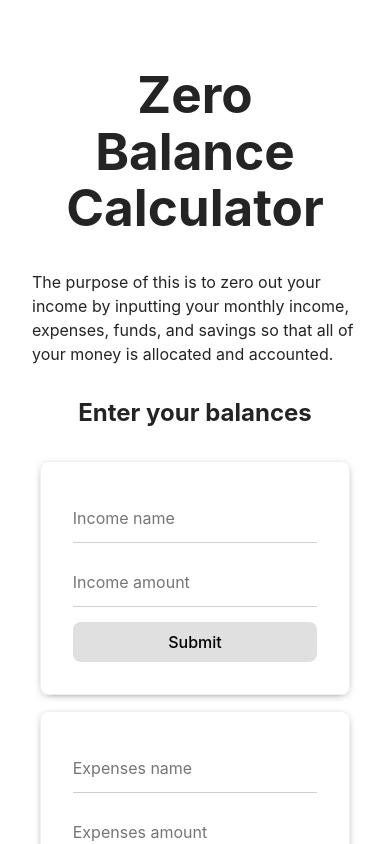
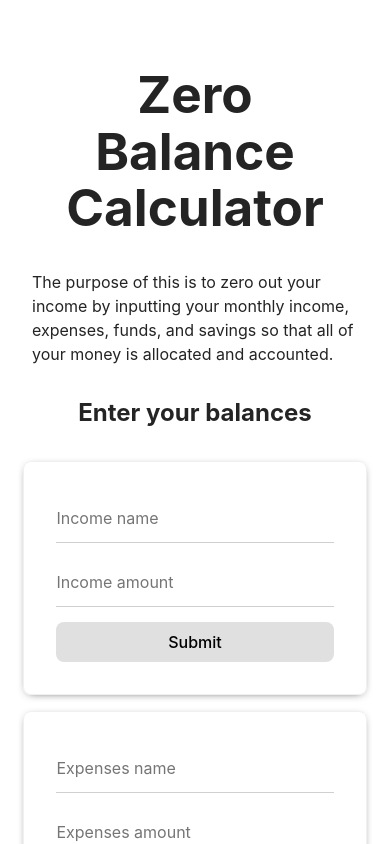
Before and after one commit to veralece/ZeroBalanceCalculator-Vue, a Vue app: page / in a window 390 px wide. Shown: the top 844 px of the page. Built offline with nearby package versions, Linux system fonts and the light colour scheme.

Commit message:
worked on error logic & balance view css

```diff
--- a/src/App.vue
+++ b/src/App.vue
@@ -1,51 +1,77 @@
 <script setup lang="ts">
 import { reactive } from 'vue';
-import { IBalanceState, IBalanceError, IBalance } from './interfaces/ZeroBalanceNamespace';
+import { IBalancePropertyError, IBalanceState, IBalanceError, IBalance, BALANCE_METHODS, BALANCE_TYPES, INITIAL_BALANCE_ERROR_STATE, INITIAL_BALANCE_STATE, IBalanceForm, BALANCE_TYPE_PROPERTY } from './ZeroBalanceNamespace';
 import BalanceForm from './components/BalanceForm.vue';
 import Balances from './components/Balances.vue';
-const BALANCE_TYPES = {
-  INCOME: 'income',
-  EXPENSES: 'expenses',
-  FUNDS: 'funds',
-  SAVINGS: 'savings'
-}
-const BALANCE_METHODS = {
-  ADD: 'add',
-  UPDATE: 'update',
-  DELETE: 'del'
-}
-const balanceState: IBalanceState = reactive({
-  income: [],
-  expenses: [],
-  funds: [],
-  savings: []
-});
+import CreateUniqueID from './hooks/uuid';
 
-const error = reactive<IBalanceError>({ message: null });
+const balanceState: IBalanceState = reactive({ ...INITIAL_BALANCE_STATE });
 
-function modifyBalance(key: string, balance: IBalance, method: string): void {
-  error.message = null;
+const errorState = reactive<IBalanceError>({ ...INITIAL_BALANCE_ERROR_STATE });
 
-  if (balance.amount === null || balance.amount < 1) {
-    error.message = "Balance is not a valid amount. It should be at least greater than 1.";
-    return;
-  }
+function modifyBalance(key: string, method: string, balanceForm: IBalanceForm | null, balance: IBalance | null): void {
+  errorState.key = INITIAL_BALANCE_ERROR_STATE.key;
+  errorState.message = INITIAL_BALANCE_ERROR_STATE.message;
+  errorState.offendingBalance = INITIAL_BALANCE_ERROR_STATE.offendingBalance;
+  errorState.offendingForms = INITIAL_BALANCE_ERROR_STATE.offendingForms;
 
-  if (balance.name === null || balance.name === "") {
-    error.message = "Balance name is invalid."
-    return;
+  const checkValidBalance = (balanceToVerify: IBalance | IBalanceForm): boolean => {
+    let validSubmission = true;
+    const offendingForms: IBalancePropertyError[] = [];
+
+    if (balanceToVerify.amount === null || balanceToVerify.amount < 1) {
+      const errorMessage = "Balance is not a valid amount. It should be at least greater than 1.";
+      if (balanceForm) {
+        offendingForms.push({ propertyErrorMessage: errorMessage, balancePropertyType: BALANCE_TYPE_PROPERTY.AMOUNT });
+      }
+      else if (balance) {
+        errorState.offendingBalance = { balanceId: balance.balanceId };
+        errorState.message = errorMessage;
+      }
+      validSubmission = false;
+    }
+
+    if (balanceToVerify.name === null || balanceToVerify.name === "") {
+      const errorMessage = "Balance name is invalid.";
+      if (balanceForm) {
+        offendingForms.push({ propertyErrorMessage: errorMessage, balancePropertyType: BALANCE_TYPE_PROPERTY.NAME });
+      }
+      else if (balance) {
+        errorState.offendingBalance = { balanceId: balance.balanceId };
+        errorState.message = errorMessage;
+      }
+      validSubmission = false;
+    }
+    if (!validSubmission) {
+      errorState.key = key;
+
+      if (offendingForms.length > 0) {
+
+        errorState.offendingForms = offendingForms;
+      }
+      else {
+      }
+    }
+
+    return validSubmission;
   }
 
   switch (method) {
     case BALANCE_METHODS.ADD:
-      balanceState[key].push(balance);
+      const validAddition = balanceForm && checkValidBalance(balanceForm);
+      validAddition && balanceState[key].push({ ...balanceForm, balanceId: CreateUniqueID() });
       break;
+
     case BALANCE_METHODS.UPDATE:
-      console.log(balance);
-      balanceState[key][balanceState[key].findIndex(b => b.balanceId = balance.balanceId)] = balance;
+      const validUpdate = balance && checkValidBalance(balance);
+      if (validUpdate)
+        balanceState[key][balanceState[key].findIndex(b => b.balanceId = balance.balanceId)] = balance;
       break;
+
     case BALANCE_METHODS.DELETE:
-      balanceState[key] = balanceState[key].filter(b => b.balanceId !== balance.balanceId);
+      if (balance) {
+        balanceState[key] = balanceState[key].filter(b => b.balanceId !== balance.balanceId);
+      }
       break;
     default:
       break;
@@ -72,10 +98,8 @@ function modifyBalance(key: string, balance: IBalance, method: string): void {
       <section id="balance_forms" class="grid">
         <h2 class="center-text">Enter your balances</h2>
         <BalanceForm v-for="balanceType in BALANCE_TYPES" :key="`${balanceType}_form`" :balance-type="balanceType"
-          :modify-balance="modifyBalance" :method="BALANCE_METHODS.ADD" />
+          :modify-balance="modifyBalance" :method="BALANCE_METHODS.ADD" :error="errorState" />
       </section>
-
-      <p v-if="(error.message !== null)">{{ error.message }}</p>
 
       <Balances v-for="balanceType in BALANCE_TYPES" :key="`${balanceType}_balances`" :balance-type="balanceType"
         :modify-balance="modifyBalance" :balances="balanceState[balanceType]" :methods="BALANCE_METHODS" />
--- /dev/null
+++ b/src/ZeroBalanceNamespace.ts
@@ -0,0 +1,51 @@
+export interface IBalanceForm {
+    name: string | null;
+    amount: number | null;
+}
+export interface IBalance extends IBalanceForm {
+    balanceId: string;
+}
+export interface IBalanceState {
+    [key: string]: IBalance[];
+}
+
+export interface IBalancePropertyError {
+    balancePropertyType: string;
+    propertyErrorMessage: string;
+}
+
+export interface IBalanceError extends IError {
+    offendingForms: IBalancePropertyError[] | null;
+    offendingBalance: { balanceId?: string } | null;
+    key: string | null;
+}
+
+export interface IError {
+    message: string | null;
+}
+
+export const BALANCE_TYPES = {
+    INCOME: 'income',
+    EXPENSES: 'expenses',
+    FUNDS: 'funds',
+    SAVINGS: 'savings'
+}
+export const BALANCE_METHODS = {
+    ADD: 'add',
+    UPDATE: 'update',
+    DELETE: 'del'
+}
+
+export const BALANCE_TYPE_PROPERTY = {
+    NAME: 'name',
+    AMOUNT: 'amount'
+}
+
+export const INITIAL_BALANCE_STATE: IBalanceState = {
+    income: [],
+    expenses: [],
+    funds: [],
+    savings: []
+}
+
+export const INITIAL_BALANCE_ERROR_STATE: IBalanceError = { offendingBalance: null, key: null, message: null, offendingForms: null }
--- a/src/components/BalanceForm.vue
+++ b/src/components/BalanceForm.vue
@@ -1,16 +1,17 @@
 <script setup lang="ts">
 import { reactive, computed } from 'vue';
-import uuidv4 from '../hooks/uuid';
-import { IBalanceForm, IBalance } from '../interfaces/ZeroBalanceNamespace';
+import { IBalanceForm, IBalanceError, BALANCE_TYPE_PROPERTY } from '../ZeroBalanceNamespace';
+import Error from './Error.vue';
 const initialState: IBalanceForm = {
-    name: '',
+    name: null,
     amount: null
 }
 interface IBalanceFormProps {
     balanceType: string;
-    modifyBalance: (key: string, balance: IBalance, method: string) => void;
+    modifyBalance: (key: string, method: string, balanceForm: IBalanceForm, balance: null) => void;
     amount?: number | null;
     method: string;
+    error?: IBalanceError;
 }
 const props = defineProps<IBalanceFormProps>();
 
@@ -20,25 +21,44 @@ const displayLabel = computed(() => {
     return `${props.balanceType.toUpperCase()[0]}${props.balanceType.substring(1, props.balanceType.length)}`
 });
 
+const shouldDisplayNameError = computed(() => {
+    return props.error && props.error.key === props.balanceType && props.error?.offendingForms?.some(form => form.balancePropertyType === BALANCE_TYPE_PROPERTY.NAME);
+});
+const shouldDisplayAmountError = computed(() => {
+    return props.error && props.error.key === props.balanceType && props.error?.offendingForms?.some(form => form.balancePropertyType === BALANCE_TYPE_PROPERTY.AMOUNT);
+
+});
+const displayNameError = computed(() => {
+    return props.error?.offendingForms?.find(e => e.balancePropertyType === BALANCE_TYPE_PROPERTY.NAME)?.propertyErrorMessage;
+});
+
+const displayAmountError = computed(() => {
+    return props.error?.offendingForms?.find(e => e.balancePropertyType === BALANCE_TYPE_PROPERTY.AMOUNT)?.propertyErrorMessage;
+});
 function handleSubmit() {
-    props.modifyBalance(props.balanceType, { ...formState, balanceId: uuidv4() }, props.method);
-    formState.amount = initialState.amount;
-    formState.name = initialState.name;
+    props.modifyBalance(props.balanceType, props.method, formState, null);
+    if (formState.amount !== null && formState.amount > 0 && formState.name !== null && formState.name !== '') {
+        formState.amount = initialState.amount;
+        formState.name = initialState.name;
+    }
 }
 </script>
 <template>
+
     <form class="grid balance-form card" @submit.prevent="handleSubmit">
         <span class="form-input">
             <input v-model="formState.name" :id="`${props.balanceType}-name`" :placeholder="`${displayLabel} name`"
                 type="text" />
             <label :for="`${props.balanceType}-name`">{{ displayLabel }} name</label>
         </span>
+        <Error v-if="shouldDisplayNameError">{{ displayNameError }}</Error>
 
         <span class="form-input">
             <input v-model="formState.amount" :id="`${props.balanceType}-amount`"
                 :placeholder="`${displayLabel} amount`" type="number" />
             <label :for="`${props.balanceType}-amount`">{{ displayLabel }} amount</label>
         </span>
+        <Error v-if="shouldDisplayAmountError">{{ displayAmountError }}</Error>
         <button type="submit">Submit</button>
     </form>
 </template>
--- a/src/components/Balances.vue
+++ b/src/components/Balances.vue
@@ -1,6 +1,6 @@
 <script setup lang="ts">
 import { computed } from 'vue';
-import { IBalance } from '../interfaces/ZeroBalanceNamespace';
+import { IBalance } from '../ZeroBalanceNamespace';
 import BalanceView from './BalanceView.vue';
 interface IBalancesProps {
     balanceType: string;
@@ -10,7 +10,7 @@ interface IBalancesProps {
         UPDATE: string,
         DELETE: string
     };
-    modifyBalance: (key: string, balance: IBalance, method: string) => void;
+    modifyBalance: (key: string, method: string, balanceForm: null, balance: IBalance) => void;
 }
 
 const props = defineProps<IBalancesProps>();
@@ -23,9 +23,9 @@ const hasBalances = computed(() => {
 });
 </script>
 <template>
-    <section :hidden="!hasBalances">
-        <h1>{{ balanceTypeName }}</h1>
-        <BalanceView v-for="balance in props.balances" :modify-balance="props.modifyBalance"
+    <section class="balance-viewer grid">
+        <h1 :hidden="!hasBalances">{{ balanceTypeName }}</h1>
+        <BalanceView :hidden="!hasBalances" v-for="balance in props.balances" :modify-balance="props.modifyBalance"
             :balance-type="props.balanceType" :methods="props.methods" :name="balance.name" :amount="balance.amount"
             :balance-id="balance.balanceId" :key="balance.balanceId" />
     </section>
--- /dev/null
+++ b/src/components/Error.vue
@@ -0,0 +1,5 @@
+<template>
+    <p class="error-message">
+        <slot></slot>
+    </p>
+</template>
--- a/src/style.css
+++ b/src/style.css
@@ -58,6 +58,71 @@ button:focus-visible {
   outline: 4px auto -webkit-focus-ring-color;
 }
 
+.balance-view {
+  grid-template-columns: 2em repeat(2, 1fr);
+  border: 1px solid #242424;
+  padding-left: .25em;
+  column-gap: .5em;
+  position: relative;
+  overflow: hidden;
+  height: 80px;
+}
+
+.balance-view h2,
+.balance-view p {
+  font-size: 1em;
+  font-weight: bold;
+  margin: 0;
+}
+
+.balance-view .editable {
+  align-items: center;
+}
+
+.balance-view:has(.editable) {
+  grid-template-columns: 2em 1fr auto;
+}
+
+.balance-view input[type=checkbox] {
+  align-self: center;
+  justify-self: left;
+}
+
+.balance-view label.checkbox.delete {
+  border-left: 1px solid #999;
+  column-gap: 0;
+  row-gap: 0;
+  place-items: center;
+  place-content: center;
+}
+
+.balance-view label.checkbox.delete span::before {
+  content: '.';
+  padding: 0 .25em;
+  font-size: 1.25em;
+  color: #242424;
+  font-weight: bolder;
+}
+
+.balance-view input.checkbox.delete {
+  display: none;
+}
+
+.balance-view .delete-button {
+  position: absolute;
+  width: 75%;
+  height: 100%;
+  background-color: #f33;
+  color: white;
+  border-radius: 0;
+  transform: translateX(-120%);
+  transition: all 150ms;
+}
+
+.balance-view input.checkbox.delete:checked+.delete-button {
+  transform: translateX(0%);
+}
+
 .card {
   border-radius: 8px;
   border: 1px solid #f0f0f0;
@@ -93,6 +158,11 @@ button:focus-visible {
 
 .balance-form {
   row-gap: 1em;
+}
+
+.error-message {
+  font-size: .75em;
+  color: #f33;
 }
 
 .form-input {
@@ -138,7 +208,7 @@ button:focus-visible {
 
 @media screen and (max-width: 425px) {
   .balance-form {
-    min-width: 75%;
+    width: 85%;
   }
 
   #balance_forms {
```
Also changed, not shown: src/components/BalanceView.vue (+50 -27 lines), src/interfaces/ZeroBalanceNamespace.ts (deleted, +0 -14 lines).
